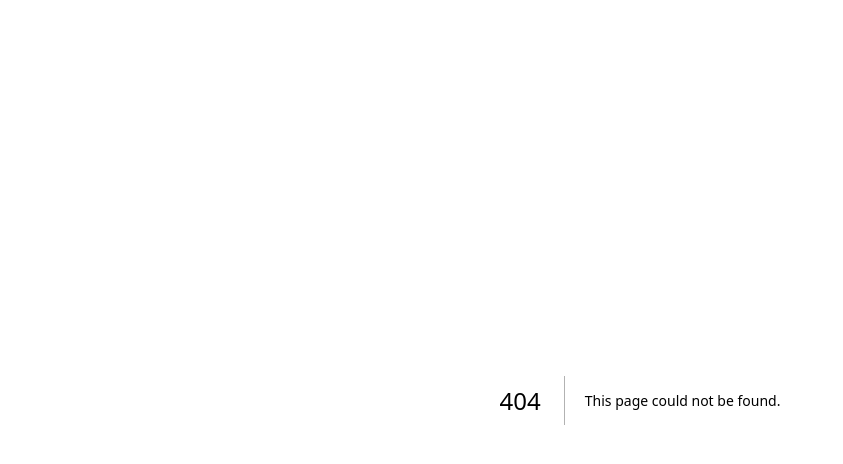
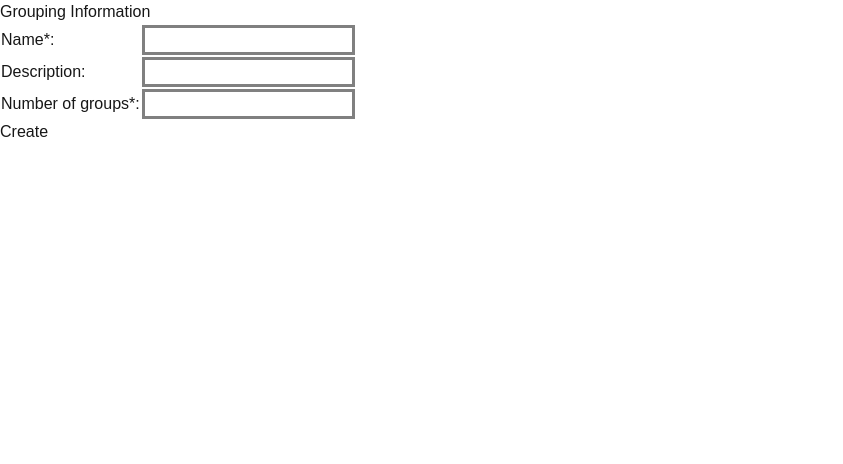
Before and after one commit to wfchiang/grouper, a Next.js app in the folder web_api/: page /create-grouping in a window 1280 px wide. Before the commit this address had no page. Shown: the top 464 px of the page, without its empty margins (0-843 px from the left). Built offline with nearby package versions, Linux system fonts and the light colour scheme; no server answers.

Commit message:
the first useful version -- maybe

```diff
--- a/web_api/app/globals.css
+++ b/web_api/app/globals.css
@@ -24,6 +24,12 @@ body {
   .text-balance {
     text-wrap: balance;
   }
+}
+
+/* element default style */
+input {
+  border-color: gray;
+  border-width: 3px;
 }
 
 /* AuthPanel */
@@ -82,7 +88,8 @@ body {
   margin-right: 1em;
 }
 
-.grouping-display-box > button {
+.grouping-display-box > * > button {
+  margin-right: 1em;
   padding: 5px;
   background-color: lightgray;
   border-width: medium;
@@ -119,3 +126,16 @@ body {
 .call-for-participants > * {
   margin: 2em;
 }
+
+/* Participate grouping */
+.manual-email-input > * {
+  margin: 4px;
+}
+
+.manual-email-input > button {
+  border-radius: 4px;
+  background-color: lightgray;
+  border-color: black;
+  border-width: medium;
+  padding: 3px;
+}
--- a/web_api/components/AuthPanel.tsx
+++ b/web_api/components/AuthPanel.tsx
@@ -1,9 +1,13 @@
 'use client';
 
+import { useState } from 'react';
 import { Organizer } from '@/firebase';
 import { GoogleSignInButton } from './GoogleSignInButton';
 import { UserProfilePanel } from './UserProfilePanel';
 import "../app/globals.css"
+
+export const AUTH_MODE_LOGIN = "login";
+export const AUTH_MODE_CREATE_ORGANIZER = "create-organizer";
 
 interface AuthPanelProps {
     organizer :Organizer;
@@ -11,14 +15,14 @@ interface AuthPanelProps {
 }
 
 export const AuthPanel :React.FC<AuthPanelProps> = ({organizer, setOrganizer} :AuthPanelProps) => {
-    console.log(`AuthPanel: ${JSON.stringify(organizer)}`);
+    const [authMode, setAutoMode] = useState<string>("login");
 
     return (
         <div className="auth-panel">
             <h2>Sign in to create your grouping</h2>
             {
                 organizer.email === undefined
-                ? <GoogleSignInButton setPerson={setOrganizer} validateAgaintOrganizer={true}/>
+                ? <GoogleSignInButton setPerson={setOrganizer} validateAgaintOrganizer={true} sessionStorageKey={"grouper-organizer"}/>
                 : <UserProfilePanel organizer={organizer}></UserProfilePanel>
             }
         </div>
--- a/web_api/components/GoogleSignInButton.tsx
+++ b/web_api/components/GoogleSignInButton.tsx
@@ -8,9 +8,10 @@ import { Person, app as firebaseApp, getOrganizer } from '../firebase';
 interface GoogleSignInButtonProps {
     setPerson :(person: Person) => void;
     validateAgaintOrganizer :boolean;
+    sessionStorageKey? :string;
 }
 
-export const GoogleSignInButton :React.FC<GoogleSignInButtonProps> = ({setPerson, validateAgaintOrganizer} :GoogleSignInButtonProps) => {
+export const GoogleSignInButton :React.FC<GoogleSignInButtonProps> = ({setPerson, validateAgaintOrganizer, sessionStorageKey} :GoogleSignInButtonProps) => {
     const signInWithGoogle = async () => {
         try {
             // Acquire the user credential and save it
@@ -28,11 +29,17 @@ export const GoogleSignInButton :React.FC<GoogleSignInButtonProps> = ({setPerson
                 : undefined
             );
             if (!validateAgaintOrganizer || organizer !== undefined) {
-                setPerson({
+                let newPerson = {
                     name: (user.displayName == null ? undefined : user.displayName),
                     email: (user.email == null ? undefined : user.email),
                     photoURL: (user.photoURL == null ? undefined : user.photoURL)
-                });
+                } as Person;
+
+                setPerson(newPerson);
+
+                if (typeof sessionStorageKey === "string") {
+                    sessionStorage.setItem(sessionStorageKey, JSON.stringify(newPerson));
+                }
             }
 
         } catch (error) {
--- a/web_api/components/GroupingDisplayBox.tsx
+++ b/web_api/components/GroupingDisplayBox.tsx
@@ -1,5 +1,5 @@
 import React, { useState } from "react"
-import { Grouping, Participant, getParticipantByGroupingId } from "@/firebase"
+import { Grouping, Participant, deleteGroupingById, deleteParticipantsByGroupingId, getParticipantByGroupingId } from "@/firebase"
 // import { CallForParticipants } from "./CallForParticipants";
 import "../app/globals.css"
 
@@ -26,6 +26,15 @@ export const GroupingDisplayBox :React.FC<GroupingDisplayBoxProps> = ({grouping}
         }
         setParticipantAssignment(newParticipantAssignment);
     });
+
+    // delete the grouping
+    const deleteGrouping = () => {
+        deleteParticipantsByGroupingId(grouping.id!)
+        .then(() => {
+            deleteGroupingById(grouping.id!)
+            .then(() => {});
+        });
+    };
 
     // render
     return (
@@ -60,6 +69,7 @@ export const GroupingDisplayBox :React.FC<GroupingDisplayBoxProps> = ({grouping}
                 }
             </div>
             {/* call for participants */}
+            <div>
                 <button>
                     <a
                         href={`/call-for-participants?groupingId=${grouping.id}`}
@@ -68,6 +78,8 @@ export const GroupingDisplayBox :React.FC<GroupingDisplayBoxProps> = ({grouping}
                     Call for Participants
                     </a>
                 </button>
+                <button onClick={deleteGrouping}>Delete</button>
+            </div>
         </div>
     );
 };
--- a/web_api/components/MainPanel.tsx
+++ b/web_api/components/MainPanel.tsx
@@ -5,15 +5,21 @@ import { Organizer } from '@/firebase';
 import { AuthPanel } from './AuthPanel';
 import { UserProfilePanel } from './UserProfilePanel';
 import { GroupingList } from './GroupingList';
+import { OrganizerActionsPanel } from './OrganizerActionsPanel';
 
 export const MainPanel :React.FC = () => {
-    const [organizer, setOrganizer] = useState<Organizer>({});
+    const [organizer, setOrganizer] = useState<Organizer>(
+        sessionStorage.getItem("grouper-organizer") === null
+        ? {}
+        : JSON.parse(sessionStorage.getItem("grouper-organizer") as string) as Organizer
+    );
 
     return (
         organizer.email === undefined
         ? <AuthPanel organizer={organizer} setOrganizer={setOrganizer}></AuthPanel>
         : <div>
             <UserProfilePanel organizer={organizer}></UserProfilePanel>
+            <OrganizerActionsPanel organizer={organizer}></OrganizerActionsPanel>
             <GroupingList organizer={organizer}></GroupingList>
         </div>
     );
--- /dev/null
+++ b/web_api/components/OrganizerActionsPanel.tsx
@@ -0,0 +1,17 @@
+import { Organizer } from '@/firebase';
+import "../app/globals.css"
+
+interface OrganizerActionsPanelProps {
+    organizer :Organizer;
+}
+
+export const OrganizerActionsPanel :React.FC<OrganizerActionsPanelProps> = ({organizer} :OrganizerActionsPanelProps) => {
+    // Render the list of Groupings
+    return (
+        <div>
+            <button>
+                <a href={`/create-grouping?organizerEmail=${organizer.email}`}>New Grouping</a>
+            </button>
+        </div>
+    );
+};
--- a/web_api/firebase.tsx
+++ b/web_api/firebase.tsx
@@ -1,7 +1,7 @@
 // firebase.ts
 import { v4 as uuidv4 } from 'uuid';
 import { initializeApp } from "firebase/app";
-import { Timestamp, collection, query, getCountFromServer, where, getFirestore, getDocs, addDoc } from "firebase/firestore";
+import { Timestamp, collection, query, getCountFromServer, where, getFirestore, getDocs, addDoc, deleteDoc } from "firebase/firestore";
 
 /*
 Some constants
@@ -224,3 +224,34 @@ export async function addParticipant (participant :Participant) :Promise<number>
     return existingParticipant.assignedGroupId!;
   }
 }
+
+/*
+Deletion functions
+*/
+export async function deleteGroupingById (id :string) {
+  const querySnapshot = await getDocs(query(
+    collection(db, COLLECTION_GROUPING),
+    where("id", "==", id)
+  ));
+  querySnapshot.forEach((doc) => {
+    deleteDoc(doc.ref)
+    .then(() => {})
+    .catch((error) => {
+      console.log("Failed to delete grouping: ", error)
+    })
+  });
+}
+
+export async function deleteParticipantsByGroupingId (groupingId :string) {
+  const querySnapshot = await getDocs(query(
+    collection(db, COLLECTION_PARTICIPANT),
+    where("groupingId", "==", groupingId),
+  ));
+  querySnapshot.forEach((doc) => {
+    deleteDoc(doc.ref)
+    .then(() => {})
+    .catch((error) => {
+      console.log("Failed to delete participant: ", error)
+    });
+  });
+}
--- /dev/null
+++ b/web_api/pages/create-grouping.tsx
@@ -0,0 +1,91 @@
+'use client';
+
+import { useState, useEffect } from 'react';
+import { useRouter } from 'next/router';
+import { addGrouping, Grouping, MAX_GROUPING_SIZE, Organizer } from '@/firebase';
+import { Timestamp } from 'firebase/firestore';
+import "../app/globals.css"
+
+export default function CreateGrouping () {
+    const router = useRouter();
+    const [inputName, setInputName] = useState<string>("");
+    const [inputDescription, setInputDescription] = useState<string>("");
+    const [inputNumGroups, setInputNumGroups] = useState<string>("");
+    const [organizerEmail, setOrganizerEmail] = useState<string>("");
+
+    useEffect(() => {
+        if (typeof window !== "undefined") {
+            const params = new URLSearchParams(window.location.search!);
+            const givenOrganizerEmail = params.get("organizerEmail") as string;
+            setOrganizerEmail(givenOrganizerEmail);
+        }
+    }, []);
+
+    const createNewGrouping = () => {
+        // Validate the parameters
+        if (inputName.trim() === "") {
+            throw new Error("Cannot create a grouping with an empty name");
+        }
+
+        let intInputNumGroups = parseInt(inputNumGroups);
+        if (intInputNumGroups <= 0) {
+            throw new Error(`Invalid number of groups: ${inputNumGroups}`);
+        }
+
+        if (organizerEmail.trim() === "") {
+            throw new Error("Organizer email is missed...");
+        }
+
+        // Add new grouping into firebase
+        addGrouping({
+            name: inputName.trim(),
+            description: inputDescription.trim(),
+            organizerEmail: organizerEmail.trim(),
+            numGroups: intInputNumGroups,
+            createdAt: Timestamp.now(),
+            maxSize: MAX_GROUPING_SIZE
+        } as Grouping)
+        .then(() => {
+            router.push("/");
+        });
+    };
+
+    return (
+        <div>
+            <h2>Grouping Information</h2>
+            <table><tbody>
+                <tr>
+                    <td><p>Name*:</p></td>
+                    <td>
+                        <input
+                            type="text"
+                            value={inputName}
+                            onChange={(e) => setInputName(e.target.value)}
+                        />
+                    </td>
+                </tr>
+                <tr>
+                    <td><p>Description:</p></td>
+                    <td>
+                        <input
+                            type="text"
+                            value={inputDescription}
+                            onChange={(e) => setInputDescription(e.target.value)}
+                        />
+                    </td>
+                </tr>
+                <tr>
+                    <td><p>Number of groups*:</p></td>
+                    <td>
+                        <input
+                            type="text"
+                            value={inputNumGroups}
+                            onChange={(e) => setInputNumGroups(e.target.value)}
+                        />
+                    </td>
+                </tr>
+            </tbody></table>
+            <button onClick={createNewGrouping}>Create</button>
+        </div>
+    );
+}
--- a/web_api/pages/participate/[groupingId].tsx
+++ b/web_api/pages/participate/[groupingId].tsx
@@ -6,6 +6,7 @@ import { Participant, Person, addParticipant } from '@/firebase';
 import "../../app/globals.css"
 
 export default function ParticipateGroupingPage () {
+    const [manualInputEmail, setManualInputEmail] = useState<string>("");
     const [participant, setParticipant] = useState<Participant>({});
 
     const router = useRouter();
@@ -22,11 +23,31 @@ export default function ParticipateGroupingPage () {
       });
     };
 
+    const participateByManualInputEmail = () => {
+      // check parameters
+      if (manualInputEmail.trim() === "") {
+        throw new Error("Cannot sign in with an empty email...");
+      }
+
+      // participate grouping
+      participateGrouping({
+        email: manualInputEmail
+      } as Person);
+    };
+
     return (
         <div>
           {
             participant.email === undefined
             ? <div className="auth-panel">
+              <div className="manual-email-input">
+                <input
+                  type="text"
+                  value={manualInputEmail}
+                  onChange={(e) => {setManualInputEmail(e.target.value)}}/>
+                <button onClick={participateByManualInputEmail}>Sign in with Email</button>
+              </div>
+              <p>---- or ----</p>
               <GoogleSignInButton setPerson={participateGrouping} validateAgaintOrganizer={false}/>
             </div>
             : <GroupIdDisplayBox groupdId={participant.assignedGroupId}/>
```
Lines whose indentation alone changed are shown as unchanged.
